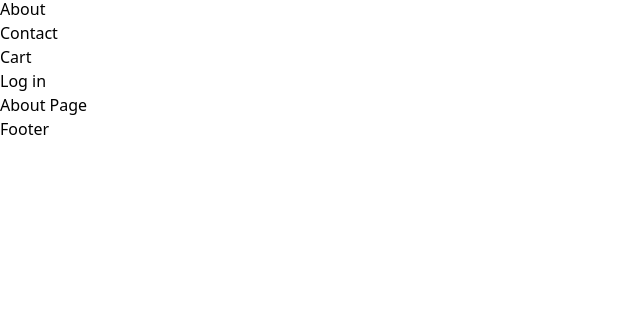
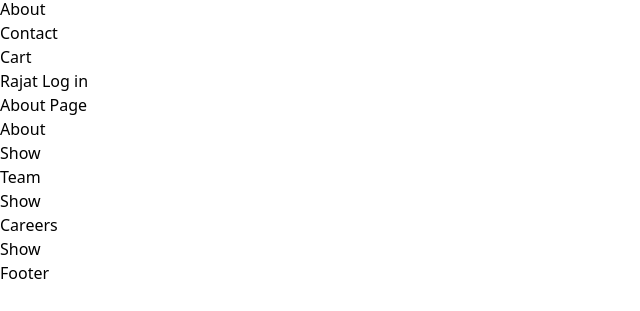
Before and after one commit to divyendumaurya/hungry-365, a React (Vite) app: page /about in a window 1280 px wide. Shown: the part 327-638 px from the top of the page, without its empty margins (0-640 px from the left). Built offline with nearby package versions, Linux system fonts and the light colour scheme.

Commit message:
Powered the data
implemented
Props Drilling
Lifting up the state
Designed an Auto Collapse Accordion
Created the context
updated the context

```diff
--- a/src/App.jsx
+++ b/src/App.jsx
@@ -1,4 +1,4 @@
-import React from 'react'
+import React ,{useState , useContext} from 'react'
 import Header from './Components/Header'
 import Body from './Components/Body'
 import Footer from './Components/Footer'
@@ -7,14 +7,20 @@ import About from './Components/About'
 import Error from './Components/Error'
 import Contact from './Components/Contact'
 import RestaurantMenu from './Components/RestaurantMenu'
-
-
+import UserContext from './Utils/UserContext'
 
 
 
 const App = () => {
+const [user, setUser] = useState({
+  name : "Rajat",
+  email : "rajat@gmail.com"
+});
+
   return (
-    <>
+    <UserContext.Provider
+    value ={{ user,setUser }}
+    >
     <Header/>
 
     <Outlet/>
@@ -22,7 +28,7 @@ const App = () => {
     <Footer/>
 
 
-    </>
+    </UserContext.Provider>
   )
 }
 
--- a/src/Components/About.jsx
+++ b/src/Components/About.jsx
@@ -1,8 +1,52 @@
+import { useState } from "react"
+
+const Section = ({title, description,isVisible, setIsVisible}) => {
+// const [ isVisible , setIsVisible] = useState(false);
+
+
+return(
+    <div className="border border-black p-2 m-2">
+        <h3>{title}</h3>
+          {
+            isVisible ?  (<button onClick={()=> setIsVisible(false)} className="cursor-pointer underline text-green-800 m-2" > Hide </button> ):   (<button onClick={()=> setIsVisible(true)} className="cursor-pointer underline text-blue-800" > Show </button>)
+
+          }
+      { isVisible &&  <p>  {description} </p>}
+    </div>
+)
+}
+
+
+
 const About = ()=>{
+const [visibleSection , setVisibleSection ]=useState("");
+
 return(
     <>
-    <h1>About Page</h1>
+    <h1 className="font-bold text-3xl p-2 m-2 ">About Page</h1>
+    <Section
+     title={"About"}
+     description ={'orem, ipsum dolor sit amet consectetur adipisicing elit. Voluptatum dolor possimus sit enim debitis, praesentium obcaecati provident quidem recusandae quibusdam, hic libero amet odit sapiente. Recusandae voluptate ab iste esse cumque, at amet laudantium odit eligendi perferendis repellendus officia illo reiciendis, magnam est ullam doloribus dicta animi, quia minus ad.'}
+     isVisible ={visibleSection === "About"}
+     setIsVisible={()=> setVisibleSection(
+        visibleSection === "About" ? false : "About")}
 
+     />
+
+    <Section
+     title={"Team"}
+     description ={'orem, ipsum dolor sit amet consectetur adipisicing elit. Voluptatum dolor possimus sit enim debitis, praesentium obcaecati provident quidem recusandae quibusdam, hic libero amet odit sapiente. Recusandae voluptate ab iste esse cumque, at amet laudantium odit eligendi perferendis repellendus officia illo reiciendis, magnam est ullam doloribus dicta animi, quia minus ad.'}
+
+     isVisible ={visibleSection === "Team"}
+     setIsVisible={()=> setVisibleSection(
+        visibleSection === "Team" ? false : "Team")}/>
+    <Section
+     title={"Careers"}
+     description ={'orem, ipsum dolor sit amet consectetur adipisicing elit. Voluptatum dolor possimus sit enim debitis, praesentium obcaecati provident quidem recusandae quibusdam, hic libero amet odit sapiente. Recusandae voluptate ab iste esse cumque, at amet laudantium odit eligendi perferendis repellendus officia illo reiciendis, magnam est ullam doloribus dicta animi, quia minus ad.'}
+     isVisible ={visibleSection === "Careers"}
+     setIsVisible={()=> setVisibleSection(
+        visibleSection === "Careers" ? false : "Careers")}
+     />
 
 
     </>
--- a/src/Components/Body.jsx
+++ b/src/Components/Body.jsx
@@ -1,10 +1,11 @@
 import React from 'react'
 import { restaurantList } from "../Contants"
 import RestaurantCard from "./RestaurantCard";
-import { useState, useEffect } from "react";
+import { useState, useEffect , useContext} from "react";
 import Shimmer from './Shimmer';
 import { Link } from 'react-router-dom';
 import useOnline from '../Utils/useOnline';
+import UserContext from '../Utils/UserContext';
 
 
 
@@ -21,6 +22,7 @@ const Body = () => {
   const [allRestaurants , setAllRestaurants ] = useState([]);
   const [filteredRestaurants, setFilteredRestaurants] = useState([]);
   const [searchText, setSearchText] = useState("");
+  const {user, setUser} =  useContext(UserContext);
 
 useEffect(()=>{
   getRestaurants()
@@ -71,10 +73,17 @@ if(!isOnline){
         >
           Search
         </button>
+        <input onChange={e => setUser(
+          {
+            name : e.target.value,
+            email : "example@gmail.com",
+          }
+        )} value={user.name} />
       </div>
       <div className="flex flex-wrap">
 
-        {filteredRestaurants.map((restaurant) => {
+
+        {filteredRestaurants?.map((restaurant) => {
           return (
             <Link key={restaurant.info.id} to={"/restaurant/" +restaurant.info.id }> <RestaurantCard {...restaurant.info}  /></Link>
           );
--- a/src/Components/Header.jsx
+++ b/src/Components/Header.jsx
@@ -1,5 +1,6 @@
-import React, { useState } from 'react'
+import React, { useContext, useState } from 'react'
 import { Link } from 'react-router-dom';
+import UserContext from '../Utils/UserContext';
 
 
 const loggedInUser = () =>{
@@ -20,6 +21,7 @@ const Title = () => (
 const Header = () => {
 
   const [ isLoggedIn, setIsLoggedIn] = useState(false);
+  const {user} = useContext(UserContext);
 
   return (
     <div className=" flex justify-between bg-green-200 shadow-md">
@@ -33,6 +35,7 @@ const Header = () => {
           <li  className='px-3'>Cart</li>
         </ul>
       </div>
+      <span className='p-10  font-bold text-red-600'>{user.name} </span>
      { isLoggedIn ?( <button onClick={()=>setIsLoggedIn(false)}>Log Out</button>) :( <button onClick={()=> setIsLoggedIn(true)}>Log in</button>)
 }
 
--- a/src/Components/RestaurantCard.jsx
+++ b/src/Components/RestaurantCard.jsx
@@ -1,12 +1,19 @@
 import { IMG_CDN_URL } from "../Contants";
+import {useContext} from 'react';
+import UserContext from "../Utils/UserContext";
 
 const RestaurantCard = ({
+
+
+
   name,
   cloudinaryImageId,
   cuisines,
   sla,
   id
-}) => {
+}) =>
+{
+  const {user} = useContext(UserContext);
   return (
     <div className="w-56 border-1 border-red-950 m-3 p-3 shadow-md shadow-green-200 bg-green-50">
       <img className="h-50 w-60" src={IMG_CDN_URL + cloudinaryImageId} />
@@ -15,6 +22,7 @@ const RestaurantCard = ({
       <h3>{cuisines.join(", ")}</h3>
       <h4>{sla.lastMileTravelString} minutes</h4>
       <h4>{sla.deliveryTime} hr</h4>
+      <h5>{user.name}</h5>
     </div>
   );
 };
--- /dev/null
+++ b/src/Utils/UserContext.jsx
@@ -0,0 +1,13 @@
+import { createContext } from "react";
+
+const UserContext = createContext({
+    user:{
+        name : "Heman",
+        email : "baba@yahoo.in"
+    }
+})
+
+
+
+
+export default  UserContext;
```
